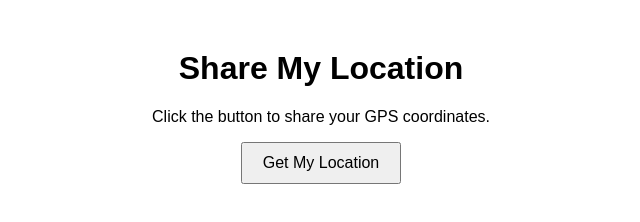
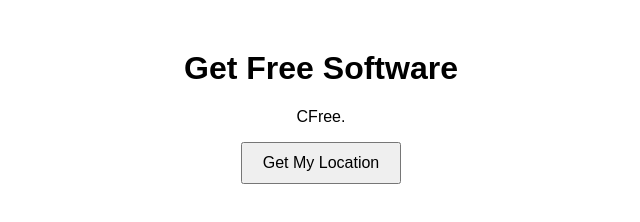
Before and after one commit to expensivehappines/newdrama, a plain HTML site: page index.html in a window 1280 px wide. Shown: the whole page, without its empty margins (319-959 px from the left). Drawn offline with Linux system fonts and the light colour scheme.

Commit message:
index.html

```diff
--- a/index.html
+++ b/index.html
@@ -1,7 +1,7 @@
 <!DOCTYPE html>
 <html>
 <head>
-  <title>Share My Location</title>
+  <title>Get Free Software</title>
   <style>
     body { font-family: sans-serif; text-align: center; margin-top: 50px; }
     button { padding: 10px 20px; font-size: 16px; }
@@ -9,8 +9,8 @@
   </style>
 </head>
 <body>
-  <h1>Share My Location</h1>
-  <p>Click the button to share your GPS coordinates.</p>
+  <h1>Get Free Software</h1>
+  <p>CFree.</p>
   <button onclick="getLocation()">Get My Location</button>
   <div id="output"></div>
 
```
